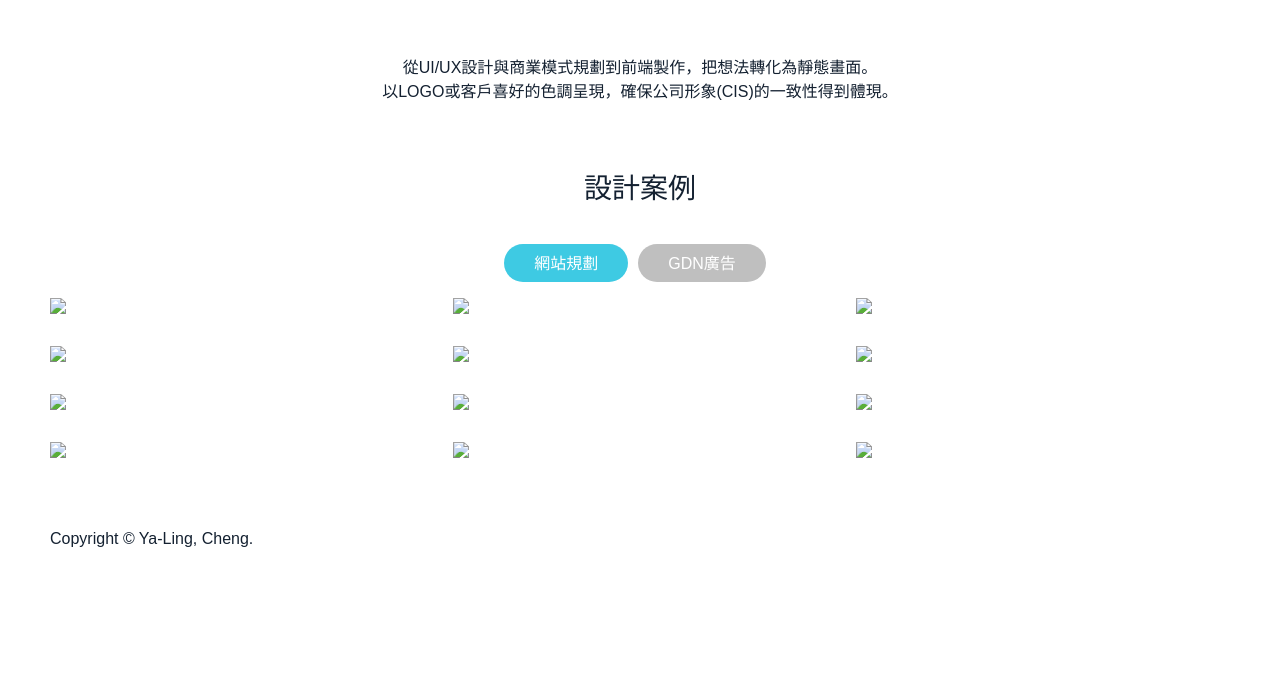
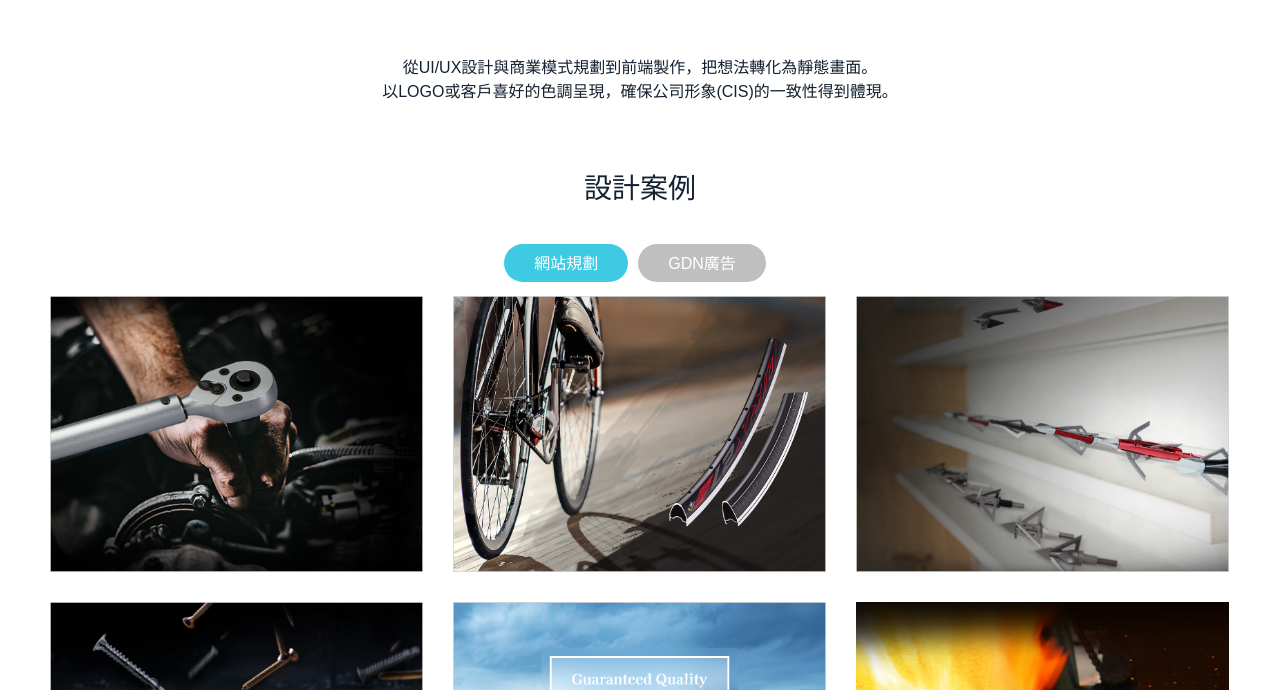
Before and after one commit to autumn85420/portfolio, a plain HTML site: page design-portfolio.html in a window 1280 px wide. Shown: the part 110-800 px from the top of the page. Drawn offline with nearby package versions, Linux system fonts and the light colour scheme; files that its build step writes are made by us from their sources; the site is published under a folder, as on GitHub Pages, so addresses that start at the root find nothing.

Commit message:
Add files via upload

```diff
--- a/design-portfolio.html
+++ b/design-portfolio.html
@@ -59,7 +59,7 @@
                         <div role="tabpanel" class="tab-pane fade in active" id="webdite">
                             <div class="pro-tab">
                                 <div class="card">
-                                    <div class="card-img"><img src="/images/list/list06.png"></div>
+                                    <div class="card-img"><img src="images/list/list06.png"></div>
                                     <div class="card-txt"><span>WEBDITE</span>
                                         <h3>TORQUE-TECH</h3>
                                     </div>
@@ -67,7 +67,7 @@
                                     <a href="tech.html"></a>
                                 </div>
                                 <div class="card">
-                                    <div class="card-img"><img src="/images/list/list08.png"></div>
+                                    <div class="card-img"><img src="images/list/list08.png"></div>
                                     <div class="card-txt"><span>WEBDITE</span>
                                         <h3>MADDUX</h3>
                                     </div>
@@ -75,7 +75,7 @@
                                     <a href="tech.html"></a>
                                 </div>
                                 <div class="card">
-                                    <div class="card-img"><img src="/images/list/list09.png"></div>
+                                    <div class="card-img"><img src="images/list/list09.png"></div>
                                     <div class="card-txt"><span>WEBDITE</span>
                                         <h3>KY METAL</h3>
                                     </div>
@@ -83,7 +83,7 @@
                                     <a href="tech.html"></a>
                                 </div>
                                 <div class="card">
-                                    <div class="card-img"><img src="/images/list/list01.png"></div>
+                                    <div class="card-img"><img src="images/list/list01.png"></div>
                                     <div class="card-txt"><span>WEBDITE</span>
                                         <h3>FONG PREAN</h3>
                                     </div>
@@ -91,7 +91,7 @@
                                     <a href="tech.html"></a>
                                 </div>
                                 <div class="card">
-                                    <div class="card-img"><img src="/images/list/list07.png"></div>
+                                    <div class="card-img"><img src="images/list/list07.png"></div>
                                     <div class="card-txt"><span>WEBDITE</span>
                                         <h3>DONGJYUE</h3>
                                     </div>
@@ -99,7 +99,7 @@
                                     <a href="tech.html"></a>
                                 </div>
                                 <div class="card">
-                                    <div class="card-img"><img src="/images/list/list12.png"></div>
+                                    <div class="card-img"><img src="images/list/list12.png"></div>
                                     <div class="card-txt"><span>WEBDITE</span>
                                         <h3>YC-HT</h3>
                                     </div>
@@ -107,7 +107,7 @@
                                     <a href="tech.html"></a>
                                 </div>
                                 <div class="card">
-                                    <div class="card-img"><img src="/images/list/list10.png"></div>
+                                    <div class="card-img"><img src="images/list/list10.png"></div>
                                     <div class="card-txt"><span>WEBDITE</span>
                                         <h3>PACKINGNET</h3>
                                     </div>
@@ -115,7 +115,7 @@
                                     <a href="tech.html"></a>
                                 </div>
                                 <div class="card">
-                                    <div class="card-img"><img src="/images/list/list11.png"></div>
+                                    <div class="card-img"><img src="images/list/list11.png"></div>
                                     <div class="card-txt"><span>WEBDITE</span>
                                         <h3>YUNG CHENG SHUN</h3>
                                     </div>
@@ -123,7 +123,7 @@
                                     <a href="tech.html"></a>
                                 </div>
                                 <div class="card">
-                                    <div class="card-img"><img src="/images/list/list02.png"></div>
+                                    <div class="card-img"><img src="images/list/list02.png"></div>
                                     <div class="card-txt"><span>WEBDITE</span>
                                         <h3>TAI DRAGON</h3>
                                     </div>
@@ -131,7 +131,7 @@
                                     <a href="tech.html"></a>
                                 </div>
                                 <div class="card">
-                                    <div class="card-img"><img src="/images/list/list03.png"></div>
+                                    <div class="card-img"><img src="images/list/list03.png"></div>
                                     <div class="card-txt"><span>WEBDITE</span>
                                         <h3>PCC-CHEMICAL</h3>
                                     </div>
@@ -139,7 +139,7 @@
                                     <a href="tech.html"></a>
                                 </div>
                                 <div class="card">
-                                    <div class="card-img"><img src="/images/list/list05.png"></div>
+                                    <div class="card-img"><img src="images/list/list05.png"></div>
                                     <div class="card-txt"><span>WEBDITE</span>
                                         <h3>HERMIN</h3>
                                     </div>
@@ -147,7 +147,7 @@
                                     <a href="tech.html"></a>
                                 </div>
                                 <div class="card">
-                                    <div class="card-img"><img src="/images/list/list04.png"></div>
+                                    <div class="card-img"><img src="images/list/list04.png"></div>
                                     <div class="card-txt"><span>WEBDITE</span>
                                         <h3>TAILIFT</h3>
                                     </div>
@@ -160,7 +160,7 @@
                             <div class="pro-tab">
                                 <div class="card">
                                     <a href="tech.html"></a>
-                                    <div class="card-img"><img src="/images/list/list04.png"></div>
+                                    <div class="card-img"><img src="images/list/list04.png"></div>
                                     <div class="card-txt"><span>GDN</span>
                                         <h3>TORQUE-TECH</h3>
                                     </div>
```
